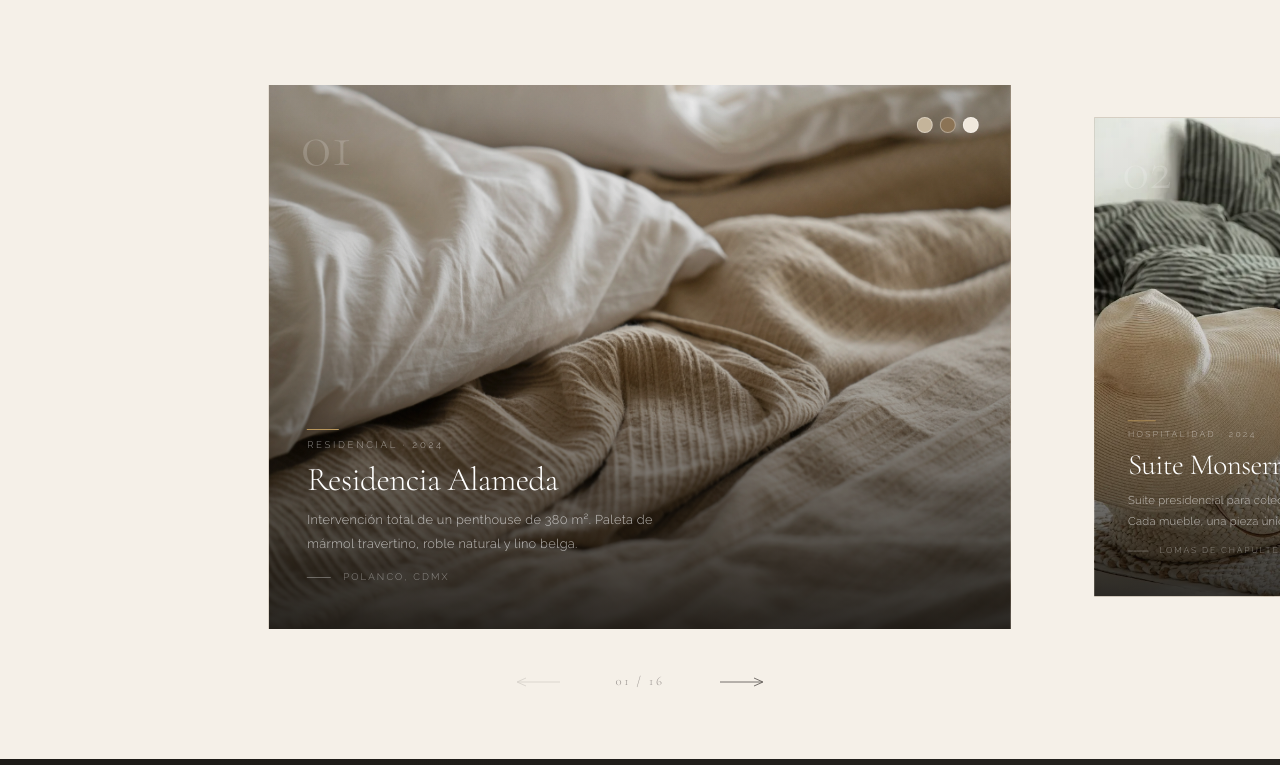
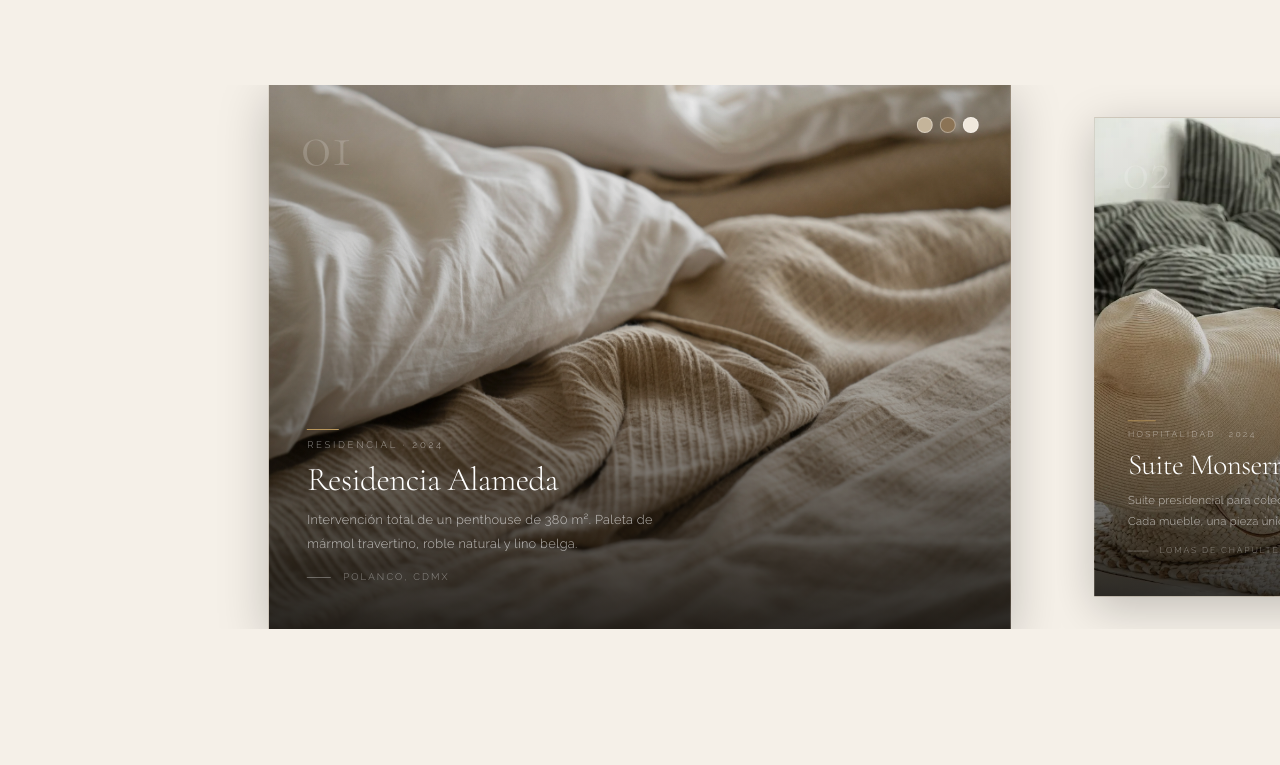
Before and after one commit to kbtreskow/Hidalgueria, a React (Vite) app: page / in a window 1280 px wide. Shown: the part 1135-1900 px from the top of the page. Built offline with nearby package versions, Linux system fonts and the light colour scheme.

Commit message:
se elimina paginacion de proyectos

```diff
--- a/src/sections/Proyectos.tsx
+++ b/src/sections/Proyectos.tsx
@@ -230,6 +230,7 @@ function ProyectoCard({ proyecto, index, cardW }: { proyecto: Proyecto; index: n
         flexShrink: 0,
         overflow: 'hidden',
         //borderRadius: '30px',
+        boxShadow: '0 12px 48px rgba(0,0,0,0.22)',
         background: `linear-gradient(145deg, ${proyecto.palette[0]}, ${proyecto.palette[1]})`,
       }}
     >
@@ -461,7 +462,7 @@ export function Proyectos() {
         ref={entranceRef}
         animate={{ x: isInView ? '0%' : '65%', opacity: isInView ? 1 : 0 }}
         transition={{ duration: 1.1, ease: EASE }}
-        style={{ willChange: 'transform' }}
+        style={{ willChange: 'transform', paddingBottom: 'clamp(6rem, 12vw, 14rem)' }}
       >
         {/* Carousel — full-bleed con peek lateral */}
         <div
@@ -494,70 +495,6 @@ export function Proyectos() {
           })}
         </div>
 
-        {/* Navegación */}
-        <div
-          style={{
-            display: 'flex',
-            justifyContent: 'center',
-            alignItems: 'center',
-            gap: '3rem',
-            paddingTop: '2.5rem',
-            paddingBottom: 'clamp(3rem, 5vw, 5rem)',
-            background: 'var(--cream)',
-          }}
-        >
-        {/* Flecha anterior */}
-        <button
-          onClick={prev}
-          disabled={current === 0}
-          style={{
-            background: 'none', border: 'none',
-            cursor: current === 0 ? 'default' : 'pointer',
-            opacity: current === 0 ? 0.2 : 1,
-            padding: '0.5rem',
-            transition: 'opacity 0.3s ease',
-          }}
-        >
-          <svg width="44" height="10" viewBox="0 0 44 10" fill="none">
-            <line x1="44" y1="5" x2="2" y2="5" stroke="var(--graphite)" strokeWidth="0.75" />
-            <polyline points="10,1 1,5 10,9" fill="none" stroke="var(--graphite)" strokeWidth="0.75" />
-          </svg>
-        </button>
-
-        {/* Contador editorial */}
-        <span
-          className="editorial"
-          style={{
-            fontSize: '0.8rem',
-            letterSpacing: '0.2em',
-            color: 'var(--ash)',
-            fontWeight: 300,
-            userSelect: 'none',
-            minWidth: '5ch',
-            textAlign: 'center',
-          }}
-        >
-          {String(current + 1).padStart(2, '0')} / {String(TOTAL).padStart(2, '0')}
-        </span>
-
-        {/* Flecha siguiente */}
-        <button
-          onClick={next}
-          disabled={current === TOTAL - 1}
-          style={{
-            background: 'none', border: 'none',
-            cursor: current === TOTAL - 1 ? 'default' : 'pointer',
-            opacity: current === TOTAL - 1 ? 0.2 : 1,
-            padding: '0.5rem',
-            transition: 'opacity 0.3s ease',
-          }}
-        >
-          <svg width="44" height="10" viewBox="0 0 44 10" fill="none">
-            <line x1="0" y1="5" x2="42" y2="5" stroke="var(--graphite)" strokeWidth="0.75" />
-            <polyline points="34,1 43,5 34,9" fill="none" stroke="var(--graphite)" strokeWidth="0.75" />
-          </svg>
-        </button>
-        </div>
       </motion.div>
     </div>
   )
```
Also changed, not shown: imgs_to_claude/Captura de pantalla 2026-04-11 134611.png (added), 1 other file (tests, documents, lock files or other folders).
